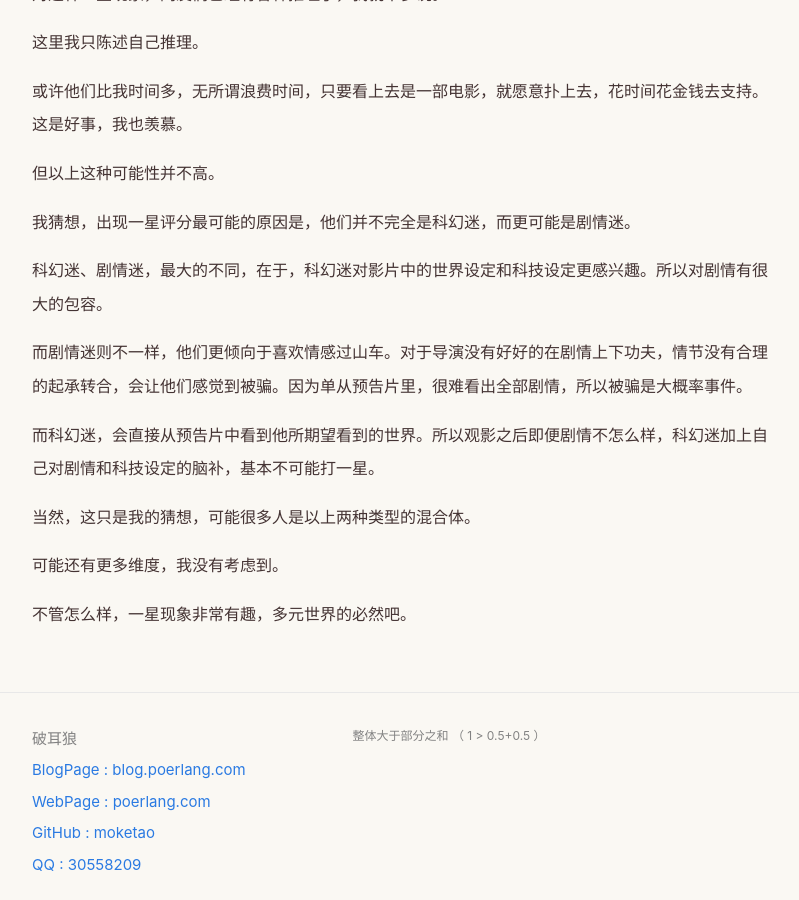
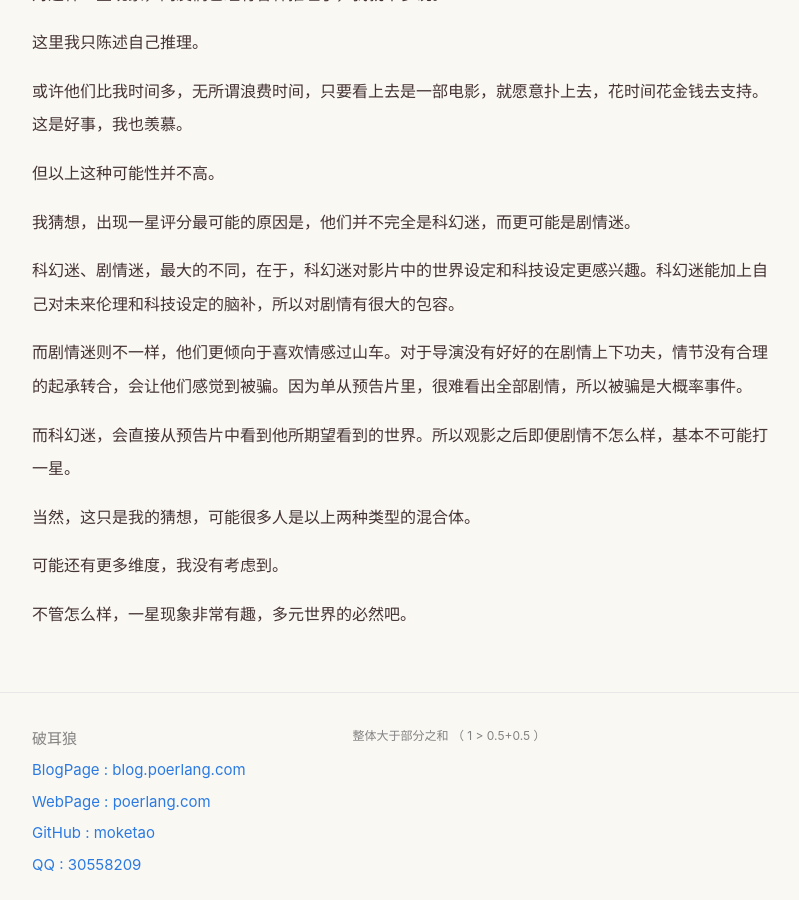
Before and after one commit to moketao/blog, a Jekyll site: the page built from _posts/2019-02-20-movie.md, in a window 1280 px wide and 900 px high, scrolled down 990 px. Shown: the whole window, without its empty margins (238-1037 px from the left). Built offline with Jekyll 4.4.1, drawn with Linux system fonts in a browser that asks for light colours.

Commit message:
Update 2019-02-20-movie.md

```diff
--- a/_posts/2019-02-20-movie.md
+++ b/_posts/2019-02-20-movie.md
@@ -50,13 +50,13 @@ tags: [think]
 我猜想，出现一星评分最可能的原因是，他们并不完全是科幻迷，而更可能是剧情迷。
 
 
-科幻迷、剧情迷，最大的不同，在于，科幻迷对影片中的世界设定和科技设定更感兴趣。所以对剧情有很大的包容。
+科幻迷、剧情迷，最大的不同，在于，科幻迷对影片中的世界设定和科技设定更感兴趣。科幻迷能加上自己对未来伦理和科技设定的脑补，所以对剧情有很大的包容。
 
 
 而剧情迷则不一样，他们更倾向于喜欢情感过山车。对于导演没有好好的在剧情上下功夫，情节没有合理的起承转合，会让他们感觉到被骗。因为单从预告片里，很难看出全部剧情，所以被骗是大概率事件。
 
 
-而科幻迷，会直接从预告片中看到他所期望看到的世界。所以观影之后即便剧情不怎么样，科幻迷加上自己对剧情和科技设定的脑补，基本不可能打一星。
+而科幻迷，会直接从预告片中看到他所期望看到的世界。所以观影之后即便剧情不怎么样，基本不可能打一星。
 
 
 当然，这只是我的猜想，可能很多人是以上两种类型的混合体。
```
